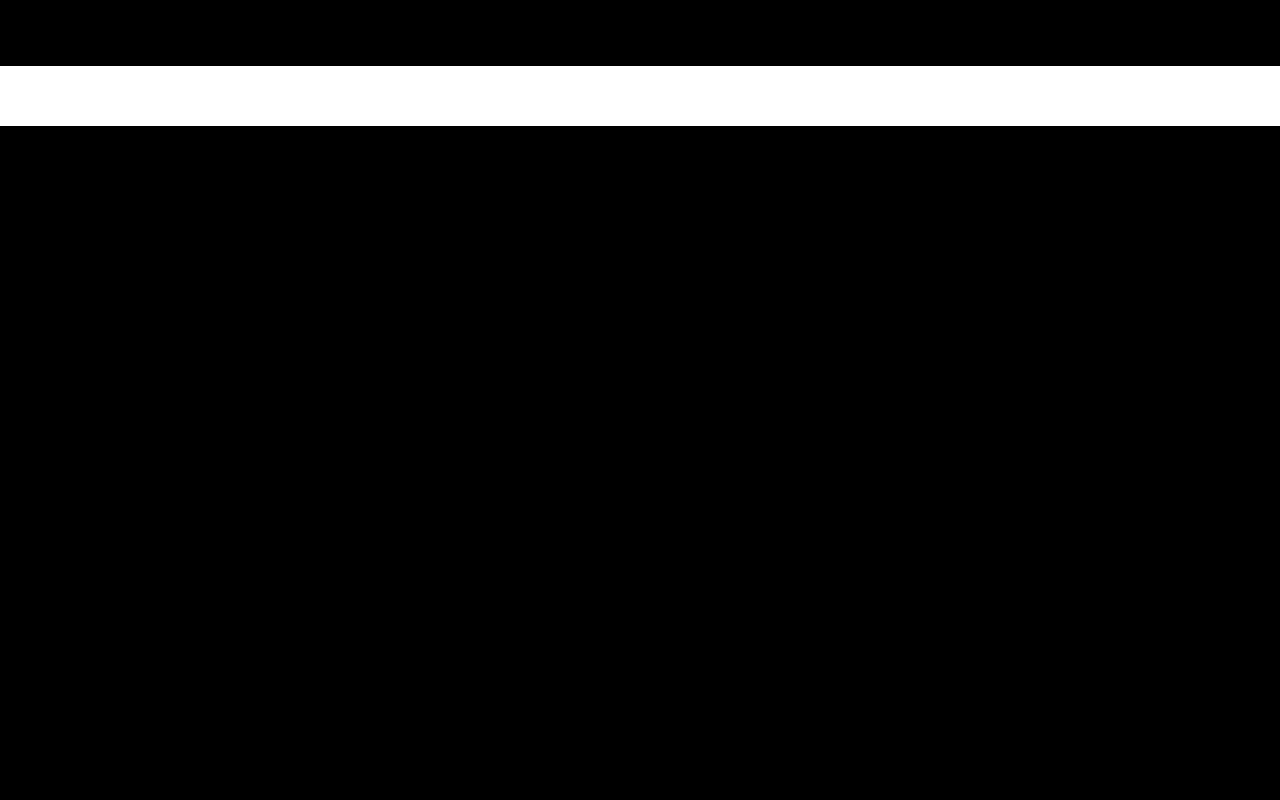
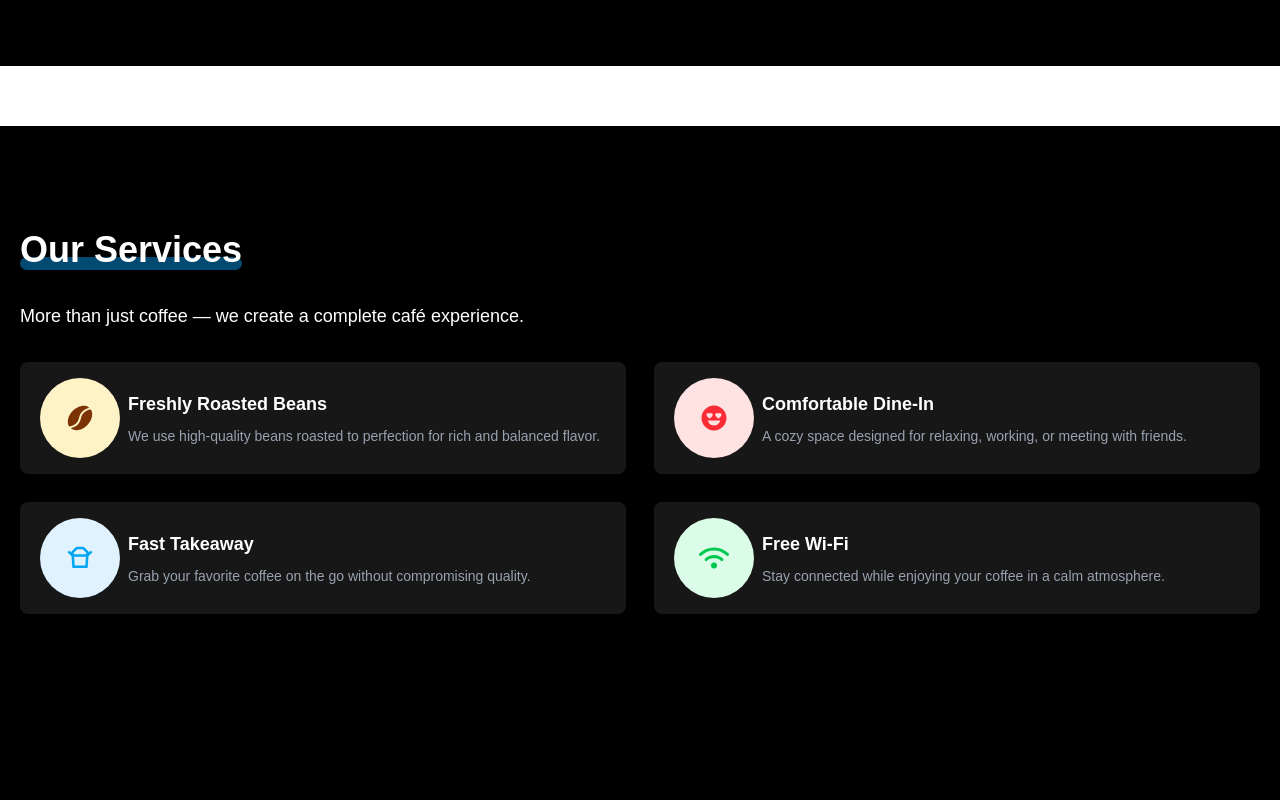
Before and after one commit to iamirsalimi/Coffee-Shop, a Next.js app: page / in a window 1280 px wide. Shown: the part 2040-2840 px from the top of the page. Built offline with nearby package versions, Linux system fonts and the light colour scheme.

Commit message:
Add Our Services section

```diff
--- a/components/layouts/Home/OurServices.jsx
+++ b/components/layouts/Home/OurServices.jsx
@@ -1,3 +1,10 @@
+import Title from "@/components/modules/Title/Title"
+import ServiceBox from "@/components/modules/ServiceBox/ServiceBox"
+
+import { PiCoffeeBeanFill } from "react-icons/pi";
+import { BiSolidHappyHeartEyes } from "react-icons/bi";
+import { MdOutlineTakeoutDining } from "react-icons/md";
+import { FaWifi } from "react-icons/fa6";
 import React from 'react'
 
 function OurServices() {
@@ -6,19 +13,31 @@ function OurServices() {
             <div className="container mx-auto px-5 py-10 w-full h-full flex flex-col gap-8 items-start justify-start">
                 <Title title="Our Services" />
                 <p className="text-white text-lg text-center sm:text-justify">More than just coffee — we create a complete café experience.</p>
-                <div className="w-full grid grid-cols-1 sm:grid-cols-2 gap-7">
-                    <div className="flex flex-col gap-4 items-start">
-                        <h2 className="menu-title after:bg-red-500">Hot</h2>
-                        <ProductCard />
-                        <ProductCard />
-                    </div>
-                    <div className="flex flex-col gap-4 items-start">
-                        <h2 className="menu-title after:bg-blue-500">Cold</h2>
-                        <ProductCard />
-                        <ProductCard />
-                    </div>
+                <div className="w-full grid grid-cols-1 md:grid-cols-2 gap-7">
+                    <ServiceBox title="Freshly Roasted Beans" description="We use high-quality beans roasted to perfection for rich and balanced flavor.">
+                        <div className="min-w-16 min-h-16 xs:min-w-20 xs:min-h-20 rounded-full bg-amber-100 flex items-center justify-center">
+                            <PiCoffeeBeanFill className="text-amber-900 text-xl xs:text-3xl" />
+                        </div>
+                    </ServiceBox>
+
+                    <ServiceBox title="Comfortable Dine-In" description="A cozy space designed for relaxing, working, or meeting with friends.">
+                        <div className="min-w-16 min-h-16 xs:min-w-20 xs:min-h-20 rounded-full bg-red-100 flex items-center justify-center">
+                            <BiSolidHappyHeartEyes className="text-red-500 text-xl xs:text-3xl" />
+                        </div>
+                    </ServiceBox>
+
+                    <ServiceBox title="Fast Takeaway" description="Grab your favorite coffee on the go without compromising quality.">
+                        <div className="min-w-16 min-h-16 xs:min-w-20 xs:min-h-20 rounded-full bg-sky-100 flex items-center justify-center">
+                            <MdOutlineTakeoutDining className="text-sky-500 text-xl xs:text-3xl" />
+                        </div>
+                    </ServiceBox>
+
+                    <ServiceBox title="Free Wi-Fi" description="Stay connected while enjoying your coffee in a calm atmosphere.">
+                        <div className="min-w-16 min-h-16 xs:min-w-20 xs:min-h-20 rounded-full bg-green-100 flex items-center justify-center">
+                            <FaWifi className="text-green-500 text-xl xs:text-3xl" />
+                        </div>
+                    </ServiceBox>
                 </div>
-                <button className="mx-auto w-fit px-4 py-2 font-bold font-sans bg-white text-black rounded-lg hover:bg-black border border-white hover:text-white transition-colors duration-200 cursor-pointer">View All Products</button>
             </div>
         </div>
     )
--- /dev/null
+++ b/components/modules/ServiceBox/ServiceBox.jsx
@@ -0,0 +1,15 @@
+import React from 'react'
+
+function ServiceBox({children , title , description}) {
+  return (
+    <div className="bg-[#171717] flex flex-col lg:flex-row items-center justify-center lg:justify-start gap-2 rounded-lg py-4 px-5">
+            {children}
+        <div className="flex flex-col items-center justify-center lg:justify-start lg:items-start gap-2">
+            <h3 className="text-white font-bold text-base xs:text-lg">{title}</h3>
+            <p className="text-gray-400 text-sm text-center lg:text-justify">{description}</p>
+        </div>
+    </div>
+  )
+}
+
+export default ServiceBox
--- a/pages/index.js
+++ b/pages/index.js
@@ -1,6 +1,7 @@
 import Header from '@/components/layouts/Home/Header';
 import FeaturedMenu from '@/components/layouts/Home/FeaturedMenu';
 import MenuTicker from "@/components/layouts/Home/MenuTicker"
+import OurServices from "@/components/layouts/Home/OurServices"
 
 export default function Home() {
   return (
@@ -8,6 +9,7 @@ export default function Home() {
       <Header />
       <FeaturedMenu />
       <MenuTicker />
+      <OurServices />
       <div className="h-screen bg-black"></div>
     </div>
   );
```
